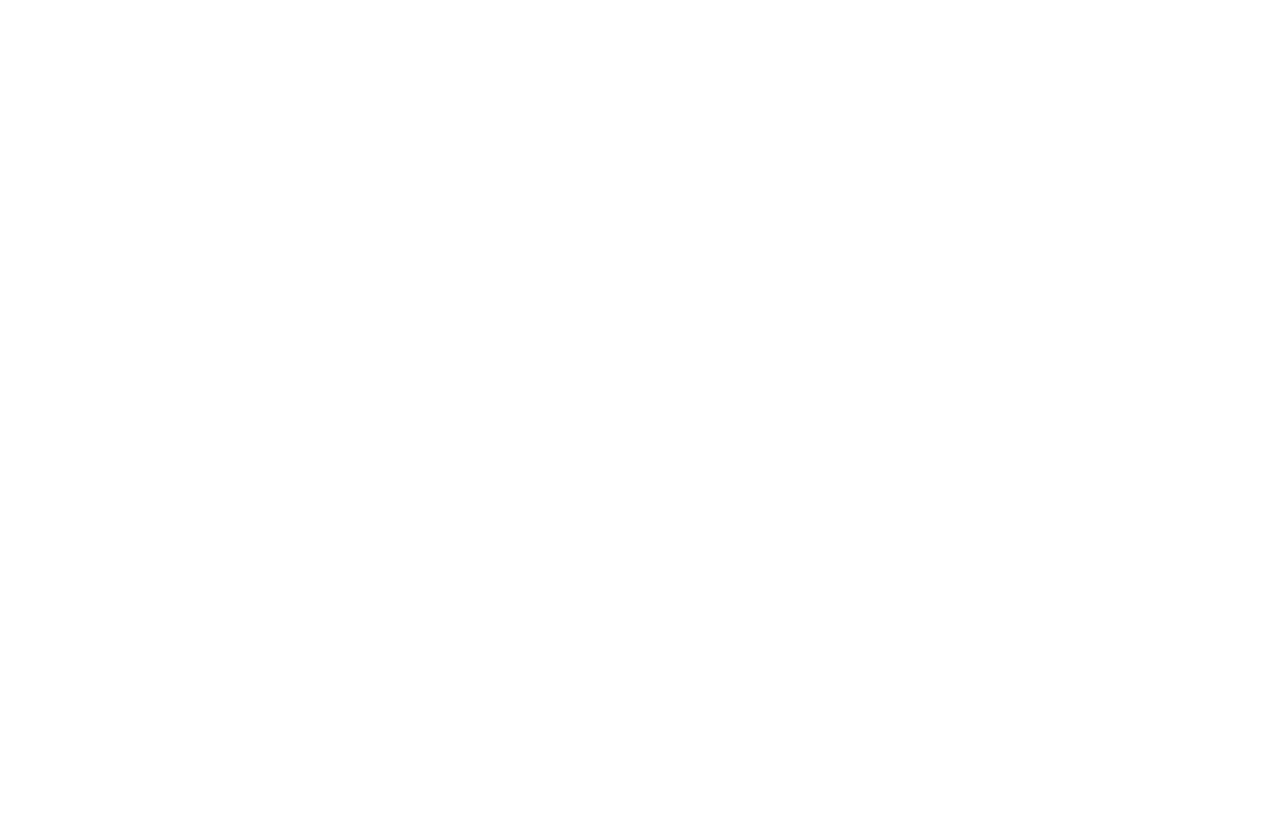
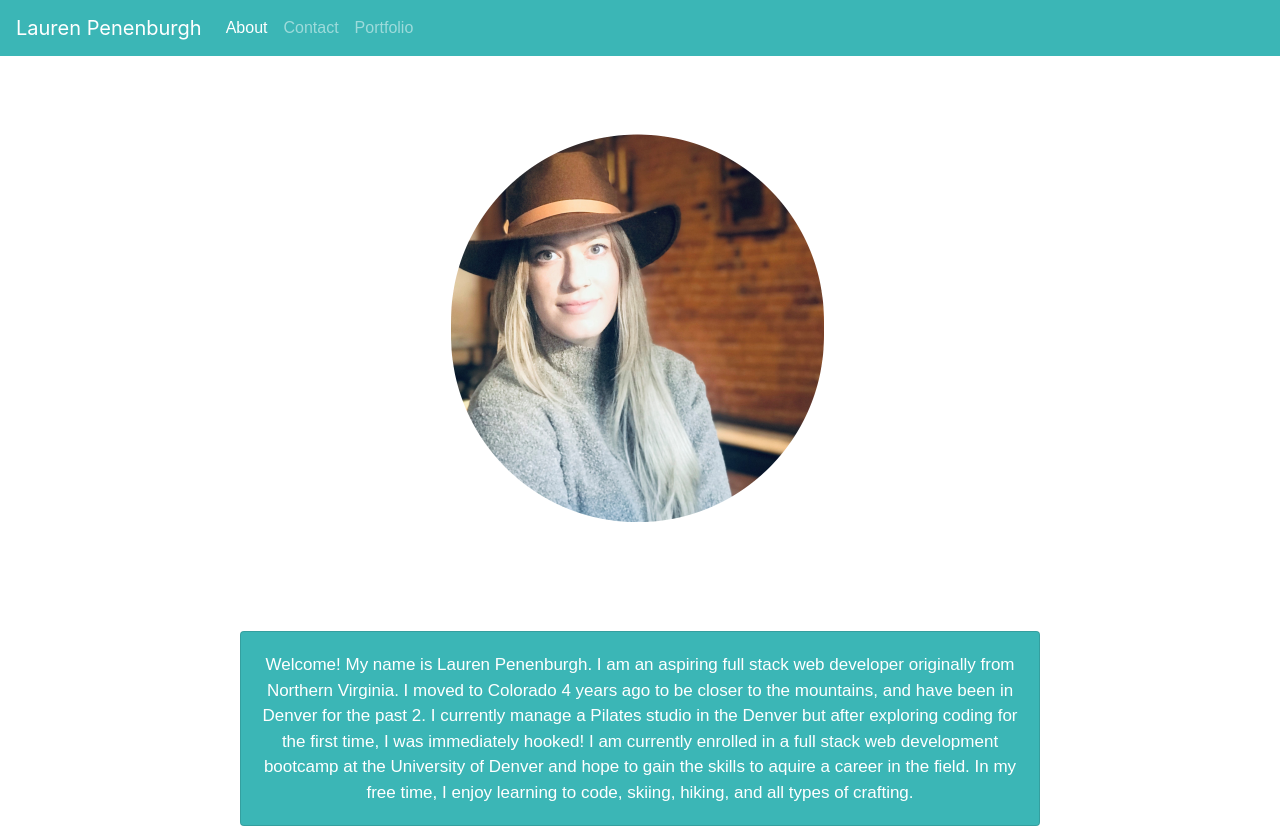
Before and after one commit to lpenenburgh/reactportfolio2, a React (Create React App) app: page / in a window 1280 px wide. Shown: the top 828 px of the page. Before the commit the page ends 800 px from the top, so only its background shows below. Built offline with nearby package versions, Linux system fonts and the light colour scheme.

Commit message:
browser router

```diff
--- a/src/App.js
+++ b/src/App.js
@@ -13,7 +13,7 @@
     <Router>
     <div>
       <Wrapper>
-
+      <Route  path="/" component={About} />
         <Route exact path="/about" component={About} />
         <Route exact path="/portfolio" component={Portfolio} />
         <Route exact path="/contact" component={Contact} />
--- a/src/index.js
+++ b/src/index.js
@@ -4,11 +4,12 @@
 import 'bootstrap/dist/css/bootstrap.min.css';
 import App from './App';
 import reportWebVitals from './reportWebVitals';
+import { BrowserRouter } from 'react-router-dom';
 
 ReactDOM.render(
-  <React.StrictMode>
+  <BrowserRouter>
     <App />
-  </React.StrictMode>,
+  </BrowserRouter>,
   document.getElementById('root')
 );
 
```
